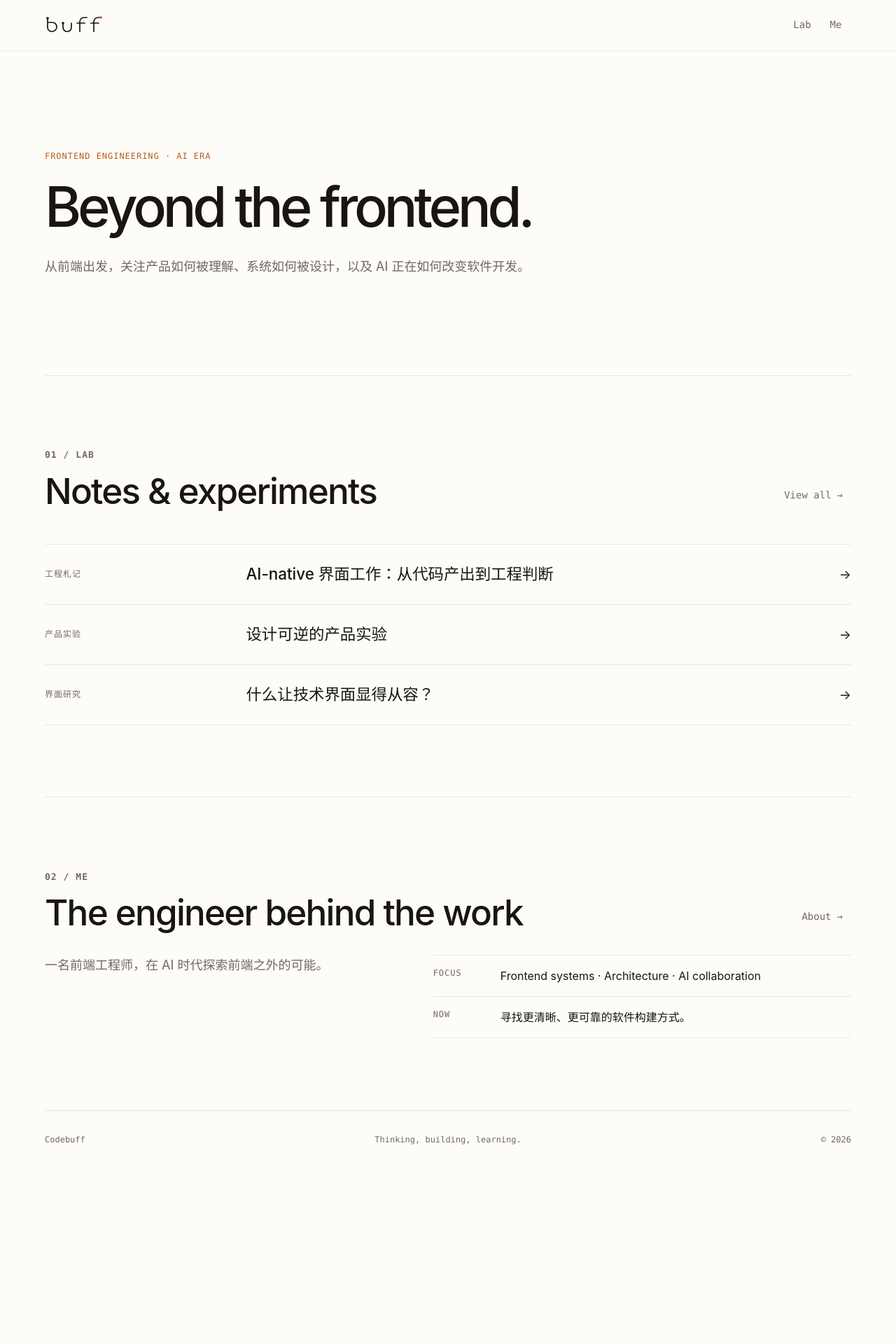
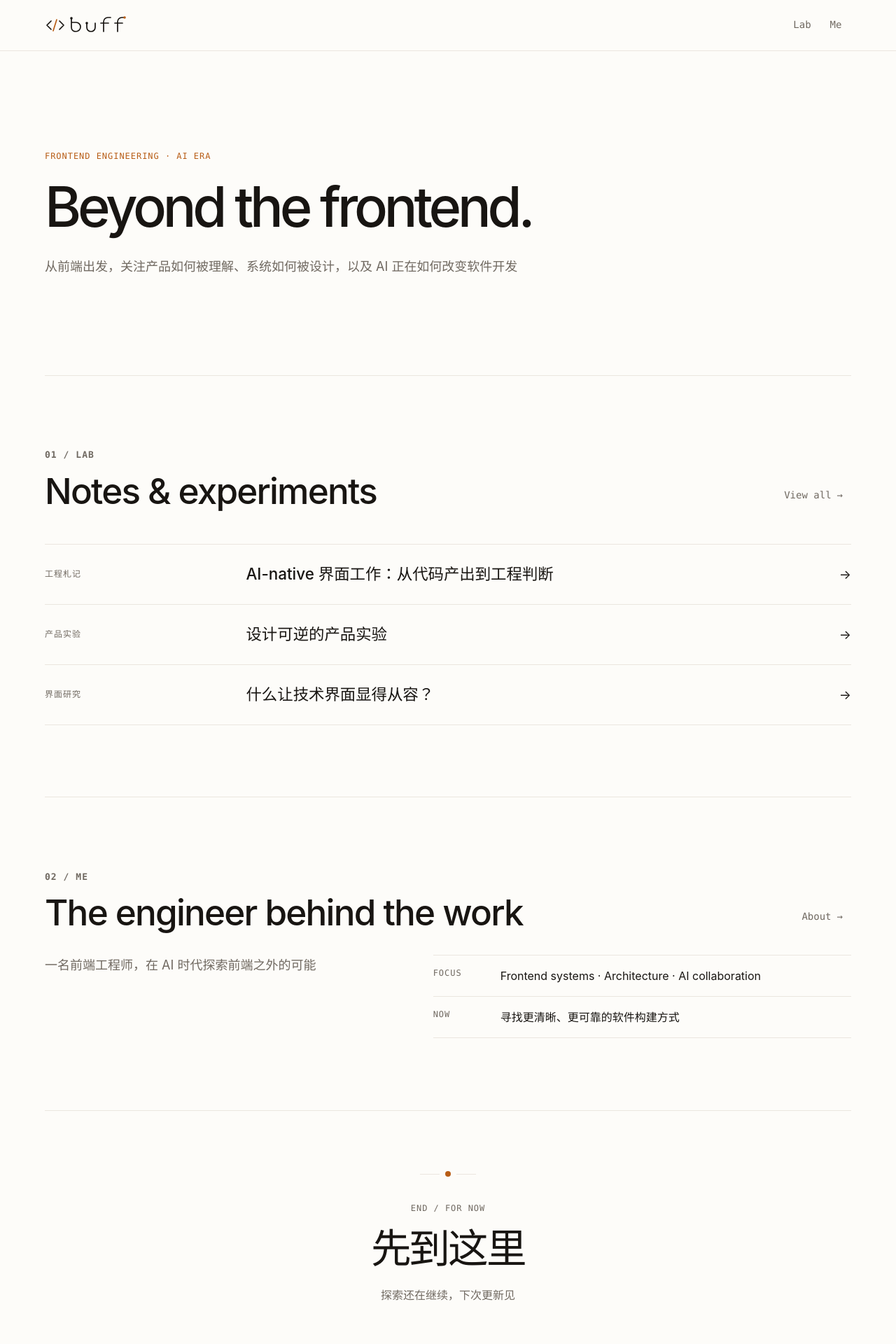
Before and after one commit to bangbangde/codebuff-next, a Next.js app: page / in a window 1280 px wide. Shown: the top 1920 px of the page at 70% size. Before the commit the page ends 1671 px from the top, so only its background shows below. Built offline with nearby package versions, Linux system fonts and the light colour scheme.

Commit message:
Refine landing page branding and add closing endcap

```diff
--- /dev/null
+++ b/app/brand-mark.tsx
@@ -0,0 +1,41 @@
+export function BrandMark({
+  className = "brand__mark",
+}: {
+  className?: string;
+}) {
+  return (
+    <svg
+      className={className}
+      viewBox="0 0 118 26"
+      aria-hidden="true"
+      focusable="false"
+    >
+      <path className="brand__line" d="M9 7 3 13l6 6M21 7l6 6-6 6" />
+      <path
+        className="brand__line brand__accent-line"
+        d="m17 5-5 16"
+      />
+      <g transform="translate(34)">
+        <path
+          className="brand__line"
+          d="M4 3v13c0 3.6 2.7 6 6.2 6 3.8 0 6.8-2.9 6.8-6.6 0-3.5-2.7-6.4-6.2-6.4H4"
+        />
+        <path
+          className="brand__line"
+          d="M26 10v6c0 3.4 2.6 6 6 6s6-2.6 6-6v-6"
+        />
+        <path
+          className="brand__line"
+          d="M50 22V8c0-3.3 2.7-6 6-6h4M46 10h11"
+        />
+        <path
+          className="brand__line"
+          d="M70 22V8c0-3.3 2.7-6 6-6h4M66 10h11"
+        />
+        <circle className="brand__node" cx="4" cy="3" r="1.8" />
+        <circle className="brand__node" cx="26" cy="10" r="1.8" />
+        <circle className="brand__accent-node" cx="80" cy="2" r="1.8" />
+      </g>
+    </svg>
+  );
+}
--- a/app/globals.css
+++ b/app/globals.css
@@ -166,7 +166,7 @@ body {
 /* Compact monoline wordmark; the surrounding link remains the touch target. */
 .brand__mark {
   display: block;
-  width: 5.25rem;
+  width: 7.375rem;
   height: 1.625rem;
   overflow: visible;
   color: var(--foreground);
@@ -183,6 +183,10 @@ body {
 
 .brand__node {
   fill: currentColor;
+}
+
+.brand__accent-line {
+  stroke: var(--accent);
 }
 
 .brand__accent-node {
--- a/app/layout.tsx
+++ b/app/layout.tsx
@@ -1,5 +1,6 @@
 import type { Metadata } from "next";
 import Link from "next/link";
+import { BrandMark } from "./brand-mark";
 import "./globals.css";
 
 export const metadata: Metadata = {
@@ -22,32 +23,7 @@ export default function RootLayout({
         <header className="site-header">
           <div className="site-shell site-header__inner">
             <Link className="brand" href="/" aria-label="Codebuff home">
-              <svg
-                className="brand__mark"
-                viewBox="0 0 84 26"
-                aria-hidden="true"
-                focusable="false"
-              >
-                <path
-                  className="brand__line"
-                  d="M4 3v13c0 3.6 2.7 6 6.2 6 3.8 0 6.8-2.9 6.8-6.6 0-3.5-2.7-6.4-6.2-6.4H4"
-                />
-                <path
-                  className="brand__line"
-                  d="M26 10v6c0 3.4 2.6 6 6 6s6-2.6 6-6v-6"
-                />
-                <path
-                  className="brand__line"
-                  d="M50 22V8c0-3.3 2.7-6 6-6h4M46 10h11"
-                />
-                <path
-                  className="brand__line"
-                  d="M70 22V8c0-3.3 2.7-6 6-6h4M66 10h11"
-                />
-                <circle className="brand__node" cx="4" cy="3" r="1.8" />
-                <circle className="brand__node" cx="26" cy="10" r="1.8" />
-                <circle className="brand__accent-node" cx="80" cy="2" r="1.8" />
-              </svg>
+              <BrandMark />
             </Link>
             <nav aria-label="Primary navigation">
               <Link href="/lab">Lab</Link>
--- a/app/page.module.css
+++ b/app/page.module.css
@@ -169,6 +169,75 @@
   text-transform: uppercase;
 }
 
+.endcap {
+  display: grid;
+  min-height: clamp(22rem, 45svh, 32rem);
+  place-content: center;
+  justify-items: center;
+  padding-block: var(--space-16);
+  border-bottom: var(--border-width) solid var(--border);
+  text-align: center;
+}
+
+.endMark {
+  position: relative;
+  width: 5rem;
+  height: 1rem;
+  margin-bottom: var(--space-8);
+}
+
+.endMark::before,
+.endMark::after {
+  position: absolute;
+  top: 50%;
+  width: 1.75rem;
+  height: var(--border-width);
+  background: var(--border);
+  content: "";
+}
+
+.endMark::before {
+  left: 0;
+}
+
+.endMark::after {
+  right: 0;
+}
+
+.endMark span {
+  position: absolute;
+  top: 50%;
+  left: 50%;
+  width: 0.5rem;
+  height: 0.5rem;
+  border-radius: 50%;
+  background: var(--accent);
+  transform: translate(-50%, -50%);
+}
+
+.endLabel {
+  margin: 0;
+  color: var(--muted-foreground);
+  font-family: var(--typeface-code);
+  font-size: var(--text-xs);
+  letter-spacing: var(--tracking-label);
+  text-transform: uppercase;
+}
+
+.endcap h2 {
+  margin: var(--space-4) 0 0;
+  font-size: clamp(2.25rem, 4.5vw, 4rem);
+  font-weight: 520;
+  letter-spacing: -0.045em;
+  line-height: 1.05;
+}
+
+.endNote {
+  margin: var(--space-6) 0 0;
+  color: var(--muted-foreground);
+  font-size: var(--text-base);
+}
+
 @media (min-width: 64rem) {
   .slogan h1 {
     max-width: none;
@@ -212,6 +281,10 @@
     grid-template-columns: 1fr;
     gap: var(--space-8);
   }
+
+  .endcap {
+    min-height: 22rem;
+  }
 }
 
 @media (prefers-reduced-motion: reduce) {
--- a/app/page.tsx
+++ b/app/page.tsx
@@ -9,7 +9,7 @@ export default function Home() {
         <p className={styles.kicker}>Frontend engineering · AI era</p>
         <h1 id="landing-title">Beyond the frontend.</h1>
         <p lang="zh-CN">
-          从前端出发，关注产品如何被理解、系统如何被设计，以及 AI 正在如何改变软件开发。
+          从前端出发，关注产品如何被理解、系统如何被设计，以及 AI 正在如何改变软件开发
         </p>
       </section>
 
@@ -54,7 +54,7 @@ export default function Home() {
           </div>
           <div className={styles.aboutBody}>
             <p className={styles.about} lang="zh-CN">
-              一名前端工程师，在 AI 时代探索前端之外的可能。
+              一名前端工程师，在 AI 时代探索前端之外的可能
             </p>
             <dl className={styles.aboutFacts}>
               <div>
@@ -63,12 +63,23 @@ export default function Home() {
               </div>
               <div>
                 <dt>Now</dt>
-                <dd lang="zh-CN">寻找更清晰、更可靠的软件构建方式。</dd>
+                <dd lang="zh-CN">寻找更清晰、更可靠的软件构建方式</dd>
               </div>
             </dl>
           </div>
         </section>
       </div>
+
+      <section className={styles.endcap} aria-labelledby="end-title">
+        <div className={styles.endMark} aria-hidden="true">
+          <span />
+        </div>
+        <p className={styles.endLabel}>End / for now</p>
+        <h2 id="end-title">先到这里</h2>
+        <p className={styles.endNote} lang="zh-CN">
+          探索还在继续，下次更新见
+        </p>
+      </section>
     </main>
   );
 }
```
